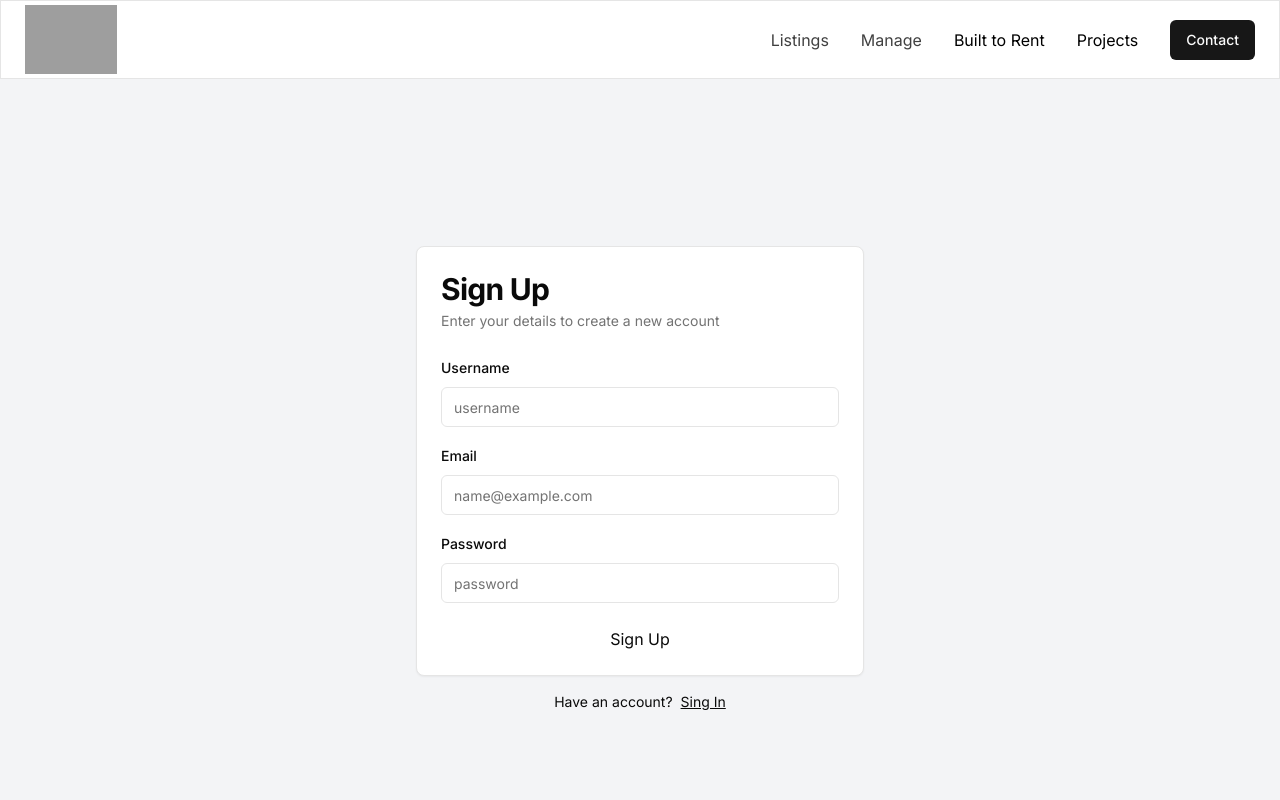
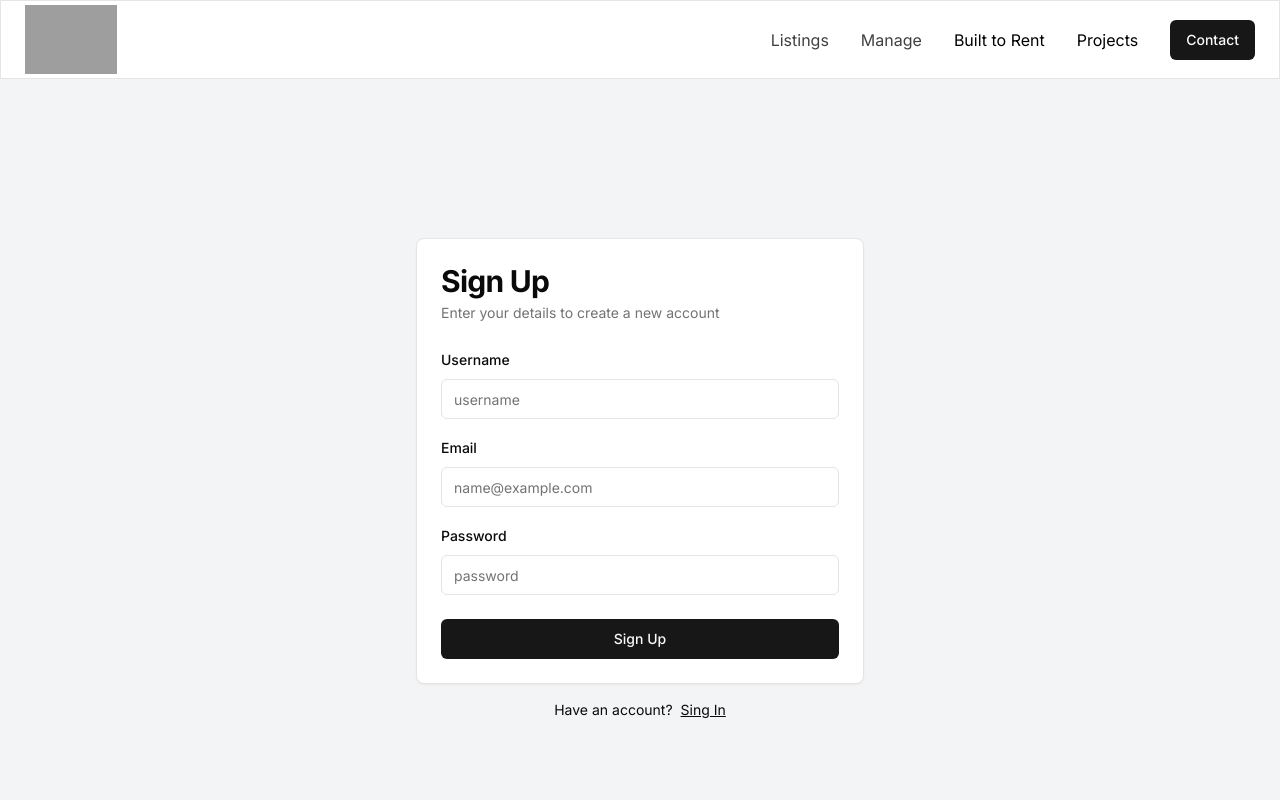
Before and after one commit to akibiaons/memphisturnkeyrentals, a Next.js app: page /signup in a window 1280 px wide. Shown: the top 800 px of the page. Built offline with nearby package versions, Linux system fonts and the light colour scheme; no server answers; grey boxes are pictures that could not be loaded.

Commit message:
feat: Add Button Loader
- UI change with button loader on signup

```diff
--- /dev/null
+++ b/src/components/custom/StrapiErrors.tsx
@@ -0,0 +1,12 @@
+interface StrapiErrorsProps {
+  message: string | null;
+  name: string;
+  status: string | null;
+}
+
+export function StrapiErrors({ error }: { readonly error: StrapiErrorsProps }) {
+  if (!error?.message) return null;
+  return (
+    <div className="text-pink-500 text-md italic py-2">{error.message}</div>
+  );
+}
--- /dev/null
+++ b/src/components/custom/SubmitButton.tsx
@@ -0,0 +1,40 @@
+"use client";
+import { useFormStatus } from "react-dom";
+import { cn } from "@/lib/utils";
+import { Button } from "@/components/ui/button";
+import { Loader2 } from "lucide-react";
+
+function Loader({ text }: { readonly text: string }) {
+  return (
+    <div className="flex items-center space-x-2">
+      <Loader2 className="mr-2 h-4 w-4 animate-spin" />
+      <p>{text}</p>
+    </div>
+  );
+}
+
+interface SubmitButtonProps {
+  text: string;
+  loadingText: string;
+  className?: string;
+  loading?: boolean;
+}
+
+export function SubmitButton({
+  text,
+  loadingText,
+  loading,
+  className,
+}: Readonly<SubmitButtonProps>) {
+  const status = useFormStatus();
+  return (
+    <Button
+      type="submit"
+      aria-disabled={status.pending || loading}
+      disabled={status.pending || loading}
+      className={cn(className)}
+    >
+      {status.pending || loading ? <Loader text={loadingText} /> : text}
+    </Button>
+  );
+}
--- a/src/components/forms/SignUpForm.tsx
+++ b/src/components/forms/SignUpForm.tsx
@@ -16,11 +16,18 @@ import { Input } from "@/components/ui/input";
 
 // import userActions
 import { registerUserAction } from "@/app/data/actions/auth-actions";
+
+// Strapi errors message import
+import { StrapiErrors } from "@/components/custom/StrapiErrors";
+
 // React hook state for the form
 import { useFormState } from "react-dom";
 
 // Zod errors
 import { ZodErrors } from "@/components/custom/ZodErrors";
+
+// Our new sign up spinner component
+import { SubmitButton } from "@/components/custom/SubmitButton";
 
 const INITIAL_STATE = {
   data: null,
@@ -79,7 +86,12 @@ export function SignupForm() {
             </div>
           </CardContent>
           <CardFooter className="flex flex-col">
-            <button className="w-full">Sign Up</button>
+            <SubmitButton
+              className="w-full"
+              text="Sign Up"
+              loadingText="Loading"
+            />
+            <StrapiErrors error={formState?.strapiErrors} />
           </CardFooter>
         </Card>
         <div className="mt-4 text-center text-sm">
```
